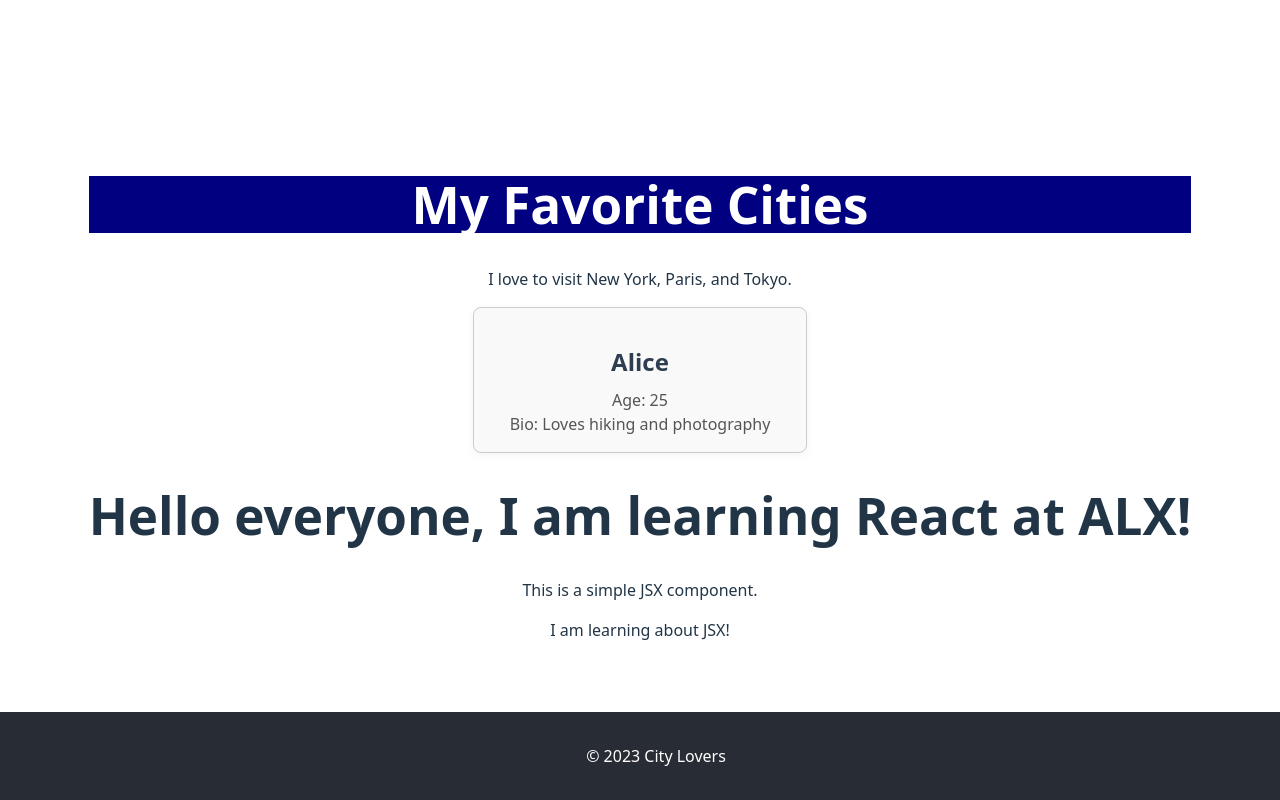
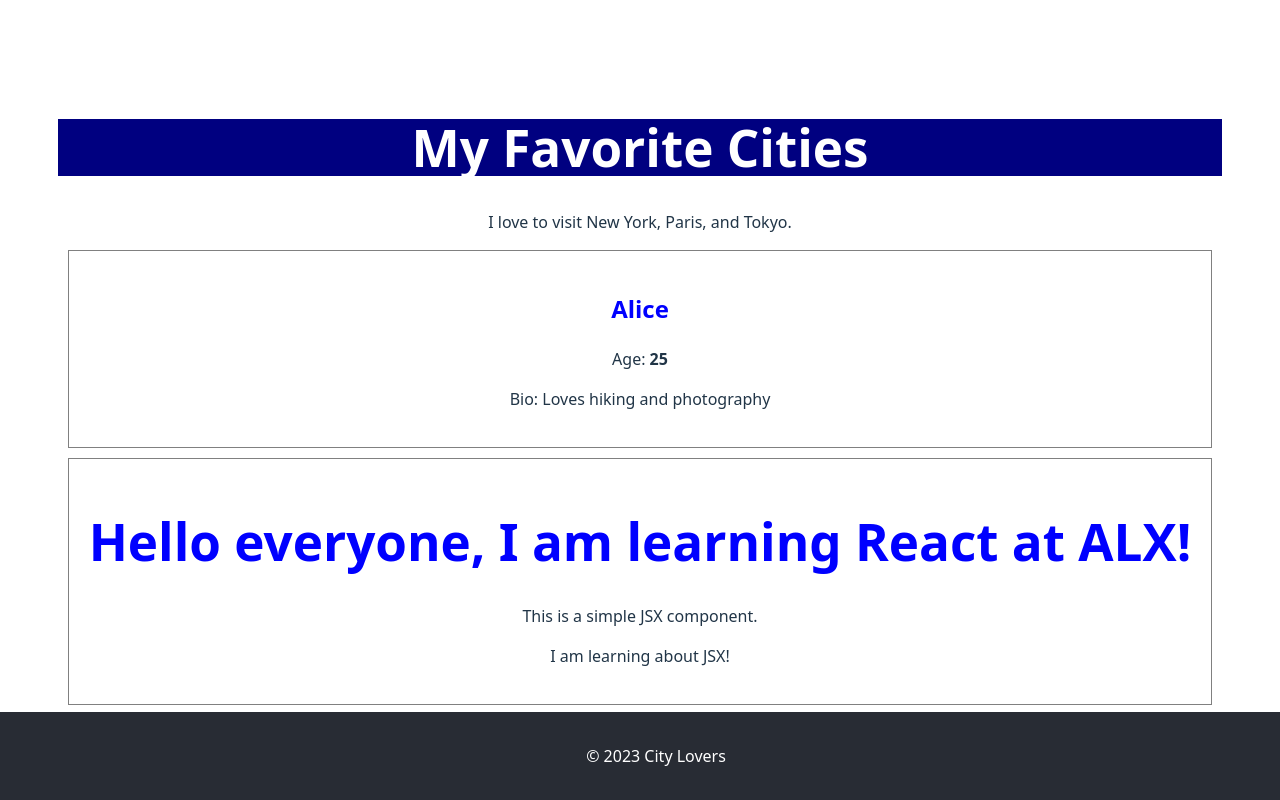
Before and after one commit to AnnCKaroki/alx-fe-reactjs, a React (Vite) app in the folder alx-react-app-new/: page / in a window 1280 px wide. Built offline with nearby package versions, Linux system fonts and the light colour scheme.

Commit message:
add inline styling

```diff
--- a/alx-react-app-new/src/components/UserProfile.jsx
+++ b/alx-react-app-new/src/components/UserProfile.jsx
@@ -1,29 +1,11 @@
-
 const UserProfile = (props) => {
-   const profileStyle = {
-      border: '1px solid #ccc',
-      borderRadius: '8px',
-      padding: '1rem',
-      maxWidth: '300px',
-      margin: '1rem auto',
-      backgroundColor: '#f9f9f9',
-      boxShadow: '0 2px 8px rgba(0,0,0,0.05)'
-   };
-   const nameStyle = {
-      color: '#2c3e50',
-      marginBottom: '0.5rem',
-   };
-   const infoStyle = {
-      color: '#555',
-      margin: 0,
-   };
-   return (
-      <div style={profileStyle}>
-         <h2 style={nameStyle}>{props.name}</h2>
-         <p style={infoStyle}>Age: {props.age}</p>
-         <p style={infoStyle}>Bio: {props.bio}</p>
-      </div>
-   );
+  return (
+    <div style={{ padding: '20px', margin: '10px', border: '1px solid gray' }}>
+      <h2 style={{ color: 'blue' }}>{props.name}</h2>
+      <p>Age: <span style={{ fontWeight: 'bold' }}>{props.age}</span></p>
+      <p>Bio: {props.bio}</p>
+    </div>
+  );
 };
 
 export default UserProfile;
--- a/alx-react-app-new/src/components/WelcomeMessage.jsx
+++ b/alx-react-app-new/src/components/WelcomeMessage.jsx
@@ -1,7 +1,7 @@
 function WelcomeMessage() {
     return (
-        <div>
-            <h1>Hello everyone, I am learning React at ALX!</h1>
+            <div style={{ padding: '20px', margin: '10px', border: '1px solid gray' }}>
+            <h1 style={{ color: 'blue' }}>Hello everyone, I am learning React at ALX!</h1>
             <p>This is a simple JSX component.</p>
             <p>I am learning about JSX!</p>
         </div>
```
